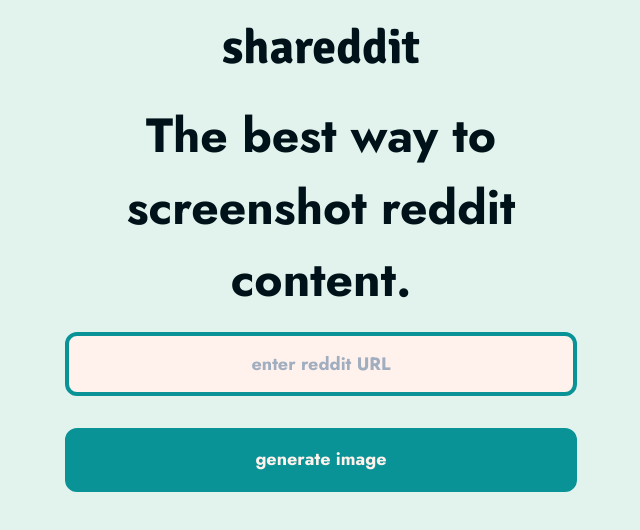
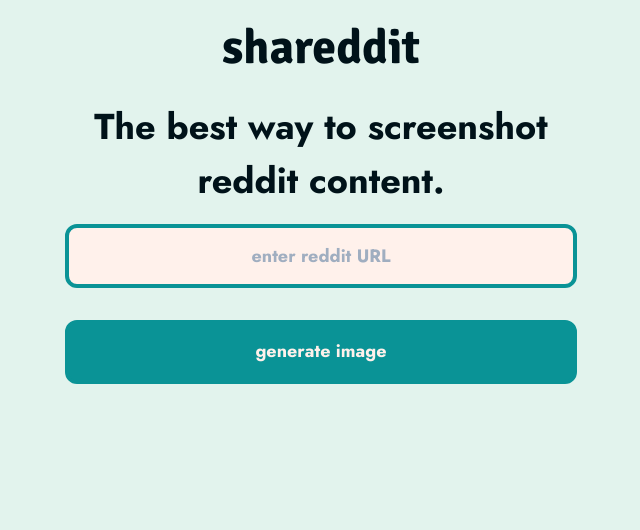
Before and after one commit to logankuzyk/shareddit, a React (Create React App) app: page / in a window 1280 px wide. Shown: the top 530 px of the page, without its empty margins (319-959 px from the left). Built offline with nearby package versions, Linux system fonts and the light colour scheme.

Commit message:
Improve home page scaling

```diff
--- a/src/components/LinkForm.tsx
+++ b/src/components/LinkForm.tsx
@@ -25,7 +25,7 @@
   });
 
   return (
-    <Box width="100%">
+    <Box width="100%" maxWidth="80vw">
       <FormikProvider value={formik}>
         <Form>
           <Field
--- a/src/views/Home.tsx
+++ b/src/views/Home.tsx
@@ -15,7 +15,7 @@
       <Grid minH="100vh" p={3}>
         <VStack maxW="lg" marginX="auto" spacing={4}>
           <SharedditLogo />
-          <Text fontSize="5xl" fontWeight="semibold">
+          <Text fontSize="4xl" fontWeight="semibold">
             The best way to screenshot reddit content.
           </Text>
           <LinkForm />
```
